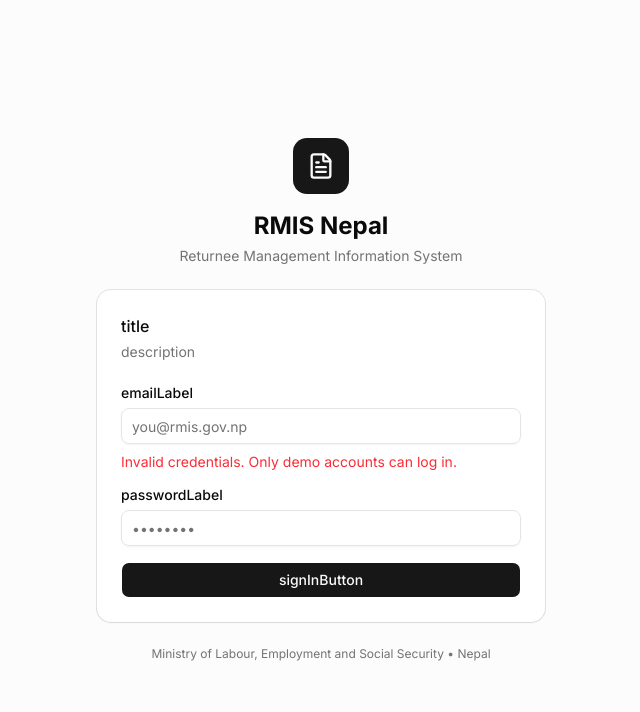
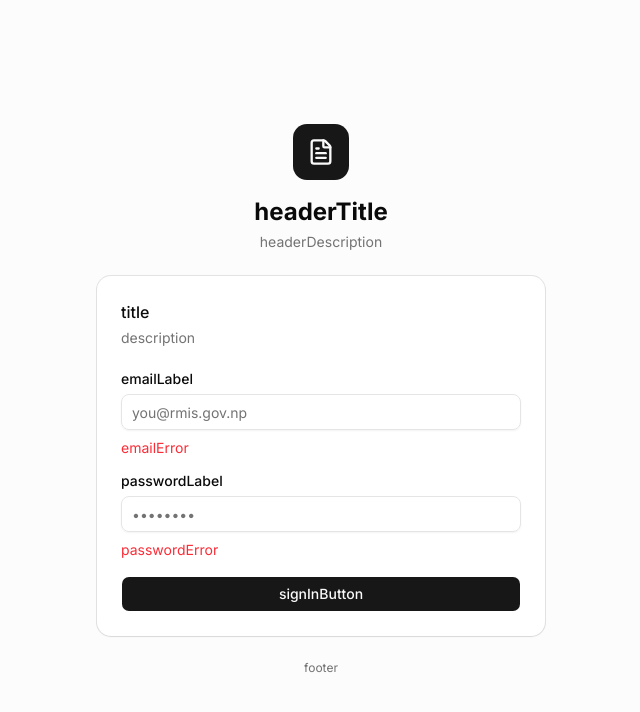
Before and after one commit to shree-geo/remi-frontend, a Next.js app: page /en in a window 1280 px wide. Both pictures are taken after typing "name@example.com", "Sample123" into the empty fields and a click on the button "signInButton". Shown: the top 712 px of the page, without its empty margins (319-959 px from the left). Built offline with nearby package versions, Linux system fonts and the light colour scheme; what i18next-resources-to-backend would draw is missing.

Commit message:
fixes(login): made changes according to comments

```diff
--- a/modules/login/action/loginAction.ts
+++ b/modules/login/action/loginAction.ts
@@ -1,5 +1,5 @@
 import { catchActionError } from "@/lib/catchActionError";
-import { demoAccounts } from "../constants/credentials";
+import { accountCredentials } from "../constants/credentials";
 import { loginSchema } from "../definitions/login.definition";
 import { LoginActionState } from "../definitions/type";
 
@@ -15,11 +15,11 @@ export async function loginAction(
     const validatedData = loginSchema.parse(rawData);
     const data = validatedData;
 
-    const isValidDemo = demoAccounts.some(
+    const isValidAccount = accountCredentials.some(
       (acc) => acc.email === data.email && acc.password === data.password
     );
 
-    if (isValidDemo) {
+    if (isValidAccount) {
       return {
         ...prevState,
         error: null,
@@ -29,7 +29,8 @@ export async function loginAction(
       return {
         ...prevState,
         error: {
-          email: "Invalid credentials. Only demo accounts can log in.",
+          email: "emailError",
+          password: "passwordError",
         },
         success: false,
       };
--- a/modules/login/components/footer.tsx
+++ b/modules/login/components/footer.tsx
@@ -1,7 +1,9 @@
+import STranslation from "@/components/molecules/translations/STranslation";
+
 export default function Footer() {
   return (
     <p className="text-center text-xs text-muted-foreground">
-      Ministry of Labour, Employment and Social Security • Nepal
+      <STranslation tKey="footer" ns="login" />
     </p>
   );
 }
--- a/modules/login/components/header.tsx
+++ b/modules/login/components/header.tsx
@@ -1,3 +1,4 @@
+import STranslation from "@/components/molecules/translations/STranslation";
 import { FileText } from "lucide-react";
 
 export default function Header() {
@@ -6,9 +7,11 @@ export default function Header() {
       <div className="mx-auto flex h-14 w-14 items-center justify-center rounded-xl bg-primary">
         <FileText className="h-7 w-7 text-primary-foreground" />
       </div>
-      <h1 className="mt-4 text-2xl font-bold">RMIS Nepal</h1>
+      <h1 className="mt-4 text-2xl font-bold">
+        <STranslation tKey="headerTitle" ns="login" />
+      </h1>
       <p className="mt-1 text-sm text-muted-foreground">
-        Returnee Management Information System
+        <STranslation tKey="headerDescription" ns="login" />
       </p>
     </div>
   );
--- a/modules/login/components/loginForm.tsx
+++ b/modules/login/components/loginForm.tsx
@@ -34,7 +34,9 @@ export default function LoginForm() {
           required
         />
         {state.error?.email && (
-          <p className="text-red-500">{state.error.email}</p>
+          <p className="text-red-500">
+            <CTranslation tKey={state.error.email as string} ns="login" />
+          </p>
         )}
       </div>
 
@@ -49,6 +51,11 @@ export default function LoginForm() {
           placeholder="••••••••"
           required
         />
+        {state.error?.password && (
+          <p className="text-red-500">
+            <CTranslation tKey={state.error.password as string} ns="login" />
+          </p>
+        )}
       </div>
 
       <Button type="submit" className="w-full">
--- a/modules/login/constants/credentials.tsx
+++ b/modules/login/constants/credentials.tsx
@@ -1,6 +1,6 @@
 import { CredentialsType } from "../definitions/type";
 
-export const demoAccounts: (CredentialsType & { role: string })[] = [
+export const accountCredentials: (CredentialsType & { role: string })[] = [
   { email: "admin@rmis.gov.np", password: "admin123", role: "Super Admin" },
   {
     email: "mobilizer@rmis.gov.np",
--- a/public/locales/en/login.json
+++ b/public/locales/en/login.json
@@ -1,8 +1,13 @@
 {
+  "headerTitle": "RMIS Nepal",
+  "headerDescription": "Returnee Management Information System",
   "title": "Sign In to Your Account",
   "description": "Enter your credentials to access the system.",
   "emailLabel": "Email Address",
   "passwordLabel": "Password",
   "signInButton": "Sign In",
-  "signingInButton": "Signing In..."
+  "signingInButton": "Signing In...",
+  "emailError": "Please enter a valid email address.",
+  "passwordError": "Please enter a valid password.",
+  "footer": " Ministry of Labour, Employment and Social Security • Nepal"
 }
```
